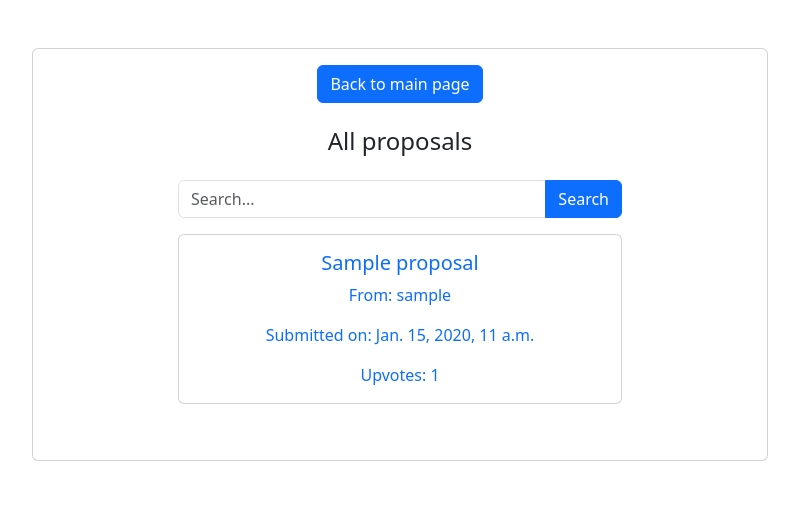
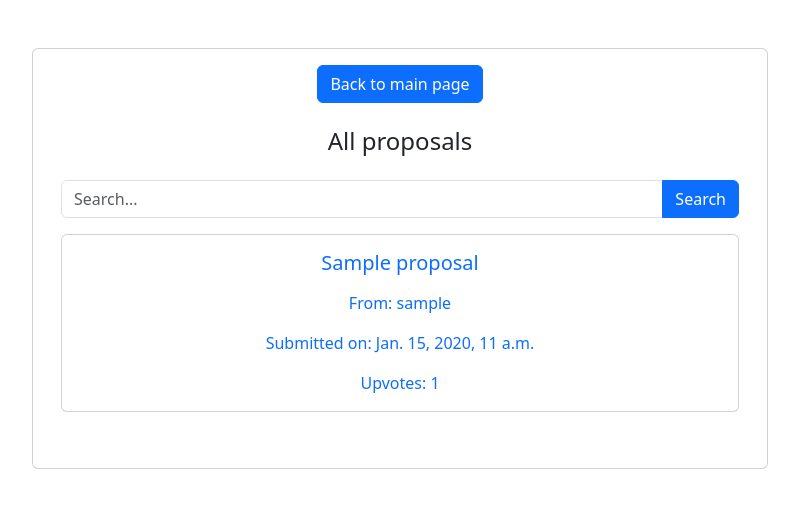
Before and after one commit to tf4482/improvo, a Django app: page /proposals/ in a window 1280 px wide. Shown: the top 508 px of the page, without its empty margins (335-1134 px from the left). Run offline with Django 5.2, Linux system fonts and the light colour scheme; tables that the repository leaves empty hold one stand-in row (values such as "Sample post"); some libraries are stand-ins or nearby versions.

Commit message:
refactor: :lipstick: Changed item width on all_proposals.html

```diff
--- a/proposals/templates/all_proposals.html
+++ b/proposals/templates/all_proposals.html
@@ -17,7 +17,7 @@
 
 <div class="container">
     <div class="row">
-        <div class="col-md-8 offset-md-2">
+        <div class="col-md-12">
             <h4 class="text-center mt-4">{% trans "All proposals" %}</h4>
             <div class="mt-4">
                 <form method="GET" action="" class="mb-3">
@@ -30,7 +30,7 @@
                 <div class="card mb-3">
                     <div class="card-body" onmouseover="changeBackground(this)" onmouseout="changeBackground(this)">
                         <a href="proposal_details/{{ proposal.id }}" class="text-decoration-none">
-                            <h5 class="card-title">{{ proposal.title }}</h5>
+                            <h5 class="card-title mb-3">{{ proposal.title }}</h5>
                             <p class="card-text">{% trans "From" %}: {{ proposal.author }}</p>
                             <p class="card-text">{% trans "Submitted on" %}: {{ proposal.datetime }}</p>
                             <p class="card-text">{% trans "Upvotes" %}: {{ proposal.upvote_count }}</p>
```
